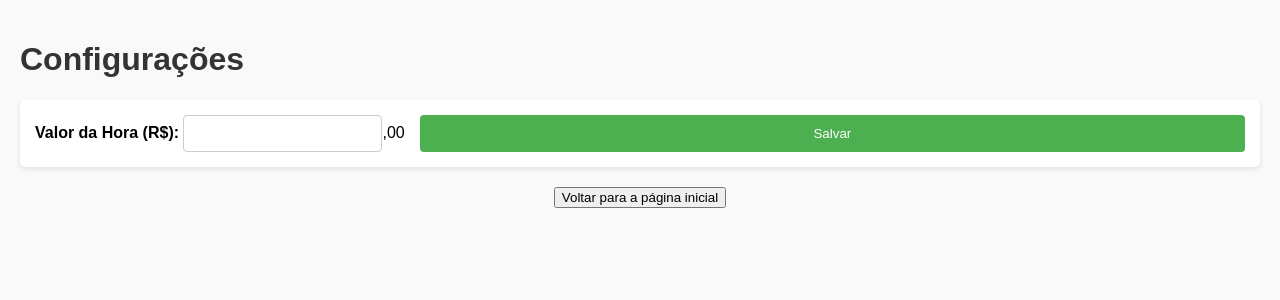
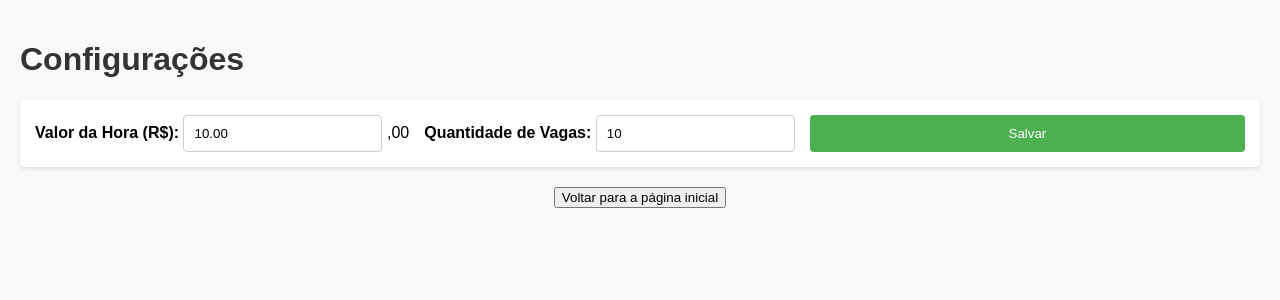
Before and after one commit to josedemesio/parku, a Flask app: page /configuracoes in a window 1280 px wide. Shown: the top 300 px of the page. Run offline with Flask 3, Linux system fonts and the light colour scheme; tables that the repository leaves empty hold one stand-in row (values such as "Sample post").

Commit message:
Update configuracoes.html

```diff
--- a/templates/configuracoes.html
+++ b/templates/configuracoes.html
@@ -49,6 +49,10 @@
             margin-top: 20px;
             text-align: center;
         }
+        .error-message {
+            color: red;
+            font-size: 14px;
+        }
     </style>
 </head>
 <body>
@@ -56,8 +60,18 @@
     <form action="/configuracoes" method="post">
         <div>
             <label for="valor_hora">Valor da Hora (R$):</label>
-            <input type="number" id="valor_hora" name="valor_hora" required min="1" step="0.01"><span>,00</span><br>
+            <input type="number" id="valor_hora" name="valor_hora" required min="1" step="0.01" value="{{ valor_hora }}">
+            <span>,00</span><br>
         </div>
+        <div>
+            <label for="total_vagas">Quantidade de Vagas:</label>
+            <input type="number" id="total_vagas" name="total_vagas" required min="1" value="{{ total_vagas }}"><br>
+        </div>
+
+        {% if error %}
+            <div class="error-message">{{ error }}</div>
+        {% endif %}
+
         <input type="submit" value="Salvar">
     </form>
     <div class="popup-content">
```
